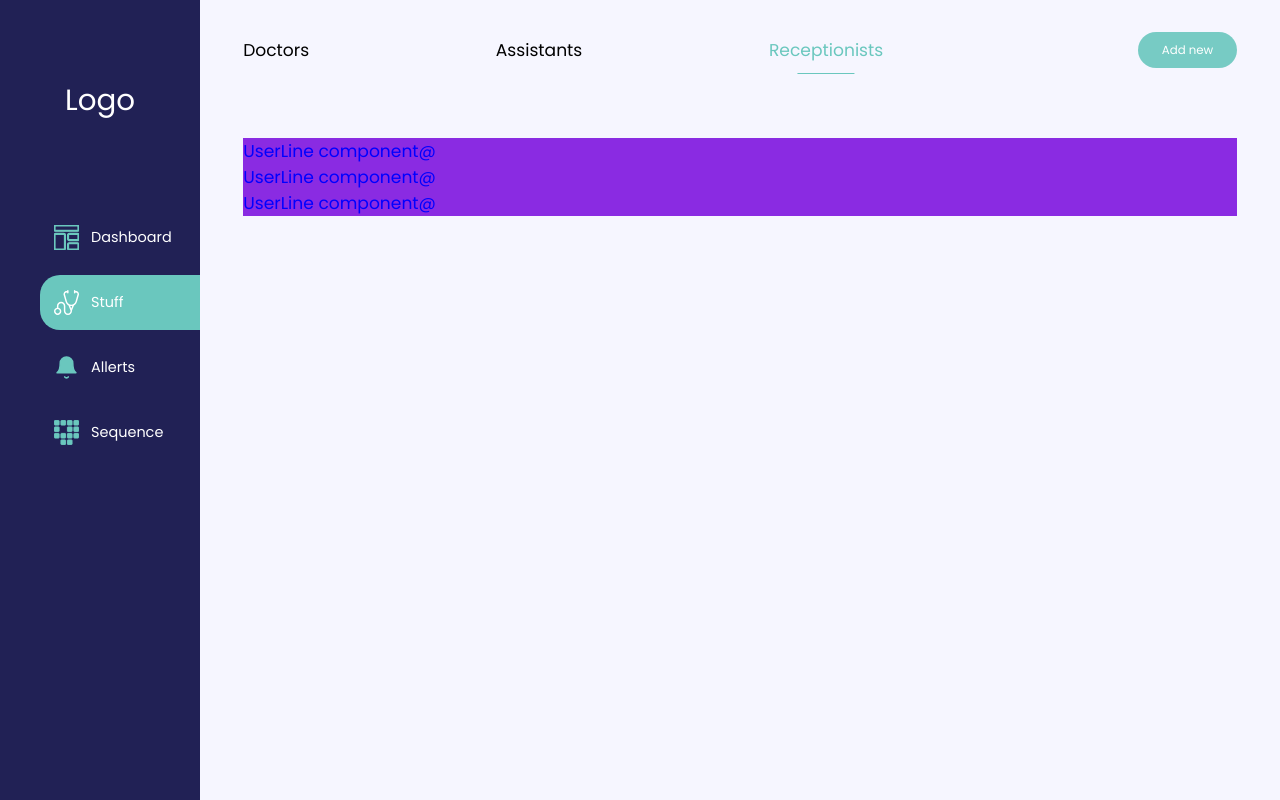
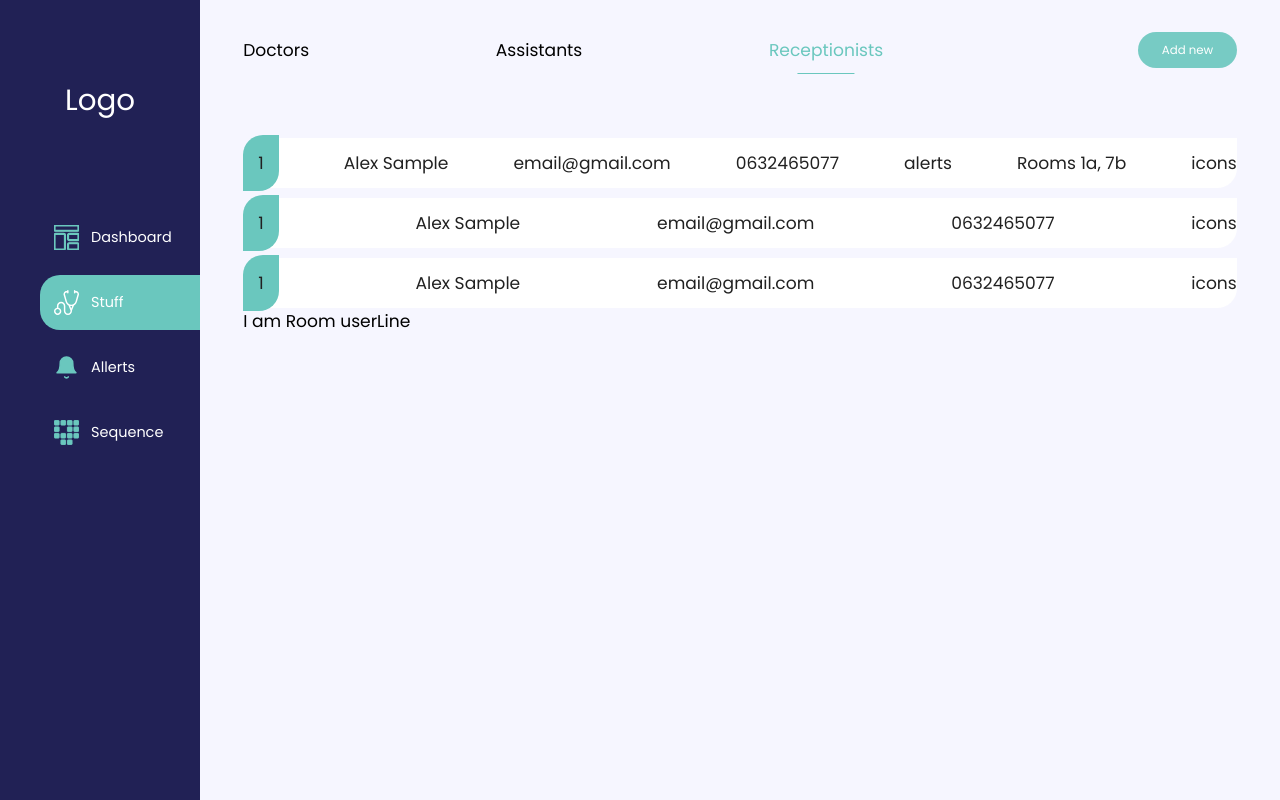
Before and after one commit to Slavik-Da/HOAPITAL-REACT-APP-WEB, a React app: page /stuff in a window 1280 px wide. Built offline with nearby package versions, Linux system fonts and the light colour scheme.

Commit message:
UserLine component almost ready,  partly typed(for DOCTORS, ASSISTANTS, RECEPTIONISTS)

```diff
--- a/src/assets/scss/main.scss
+++ b/src/assets/scss/main.scss
@@ -90,6 +90,7 @@ li{
 //components
 @import '../../components/NavBar/scss/NavBar.scss';
 @import '../../components/Button/scss/Button.scss';
+@import '../../components/UserLine/scss/UserLine.scss';
 
 //end components
 
--- a/src/components/UserLine/UserLine.tsx
+++ b/src/components/UserLine/UserLine.tsx
@@ -1,9 +1,54 @@
 import React from "react"
+import { EnumUserLineTypes, InterfaceUserLine } from "../../models/UserLine/userLine"
 
-export const UserLine = () => {
-    return (
-        <div>
-            UserLine component@
-        </div>
-    )
+export const UserLine : React.FC<InterfaceUserLine>  = ({
+    name,email,phoneNumber,alerts,
+    alertColor,title,type = EnumUserLineTypes.ASSISTANTS
+}) => {
+    const renderUserLine = () => {
+        switch(type) {
+            case EnumUserLineTypes.DOCTORS: {
+                return (
+                    <div className='user-line'>
+                        <div className='number'>1</div>
+                        <div>Alex Sample</div>
+                        <div>email@gmail.com</div>
+                        <div>0632465077</div>
+                        <div>alerts</div>
+                        <div>Rooms 1a, 7b</div>
+                        <div>icons</div>
+                    </div>
+                )
+            }
+            case EnumUserLineTypes.ASSISTANTS: {
+                return (
+                    <div className='user-line'>
+                        <div className='number'>1</div>
+                        <div>Alex Sample</div>
+                        <div>email@gmail.com</div>
+                        <div>0632465077</div>
+                        <div>icons</div>
+                    </div>
+                )
+            }
+            case EnumUserLineTypes.RECEPTIONISTS: {
+                return (
+                    <div className='user-line'>
+                        <div className='number'>1</div>
+                        <div>Alex Sample</div>
+                        <div>email@gmail.com</div>
+                        <div>0632465077</div>
+                        <div>icons</div>
+                    </div>
+                )
+            }
+            case EnumUserLineTypes.ROOM_STATUS_SETTINGS: {
+                return (
+                    <div>I am Room userLine</div>
+                )
+            }
+        }
+    };
+
+    return renderUserLine();
 }
--- a/src/components/UserLine/scss/UserLine.scss
+++ b/src/components/UserLine/scss/UserLine.scss
@@ -0,0 +1,19 @@
+.user-line{
+    display: flex;
+    color: #212121;
+    background-color: #FFFFFF;
+    margin-top: 1%;
+    border-top-left-radius: 20px;
+    border-bottom-right-radius: 20px;
+    height: 50px;
+    justify-content: space-between;
+    align-items: center;
+
+    .number{
+        background-color: $greenDarkenDecorated;
+        padding: 15px;
+        border-top-left-radius: 20px;
+        border-bottom-right-radius: 20px;
+    }
+
+}
--- a/src/components/UserLine/types.tsx
+++ /dev/null
@@ -1,3 +0,0 @@
-export enum EnumUserLineTypes {
-
-}
--- /dev/null
+++ b/src/models/UserLine/userLine.ts
@@ -0,0 +1,19 @@
+import { EnumRoomPriorityIndexs } from "../Room/roomModel";
+
+export interface InterfaceUserLine{
+    name?: string;
+    email?: string;
+    phoneNumber?: string;
+    alerts?: any[];
+    roomsNames?: EnumRoomPriorityIndexs[];
+    title?: string;
+    alertColor?: string,
+    type: EnumUserLineTypes
+}
+
+export enum EnumUserLineTypes{
+    DOCTORS = 'DOCTORS',
+    ASSISTANTS = 'ASSISTANTS',
+    RECEPTIONISTS = 'RECEPTIONISTS',
+    ROOM_STATUS_SETTINGS = 'ROOM_STATUS_SETTINGS'
+}
--- a/src/pages/Stuff/Stuff.tsx
+++ b/src/pages/Stuff/Stuff.tsx
@@ -6,7 +6,9 @@ export const Stuff = () => {
     return (
         <section className="page-stuff">
             <StuffHeader/>
-            <StuffItems/>
+            <StuffItems
+                arrayOfData={[]}
+            />
         </section>
     )
 }
--- a/src/pages/Stuff/components/StuffItems/StuffItem/StuffItem.tsx
+++ /dev/null
@@ -1,10 +0,0 @@
-import React from "react";
-import {UserLine} from '../../../../../components/UserLine/UserLine'
-
-export const StuffItem = () => {
-    return (
-        <div className='stuff-item'>
-            <UserLine/>
-        </div>
-    )
-}
--- a/src/pages/Stuff/components/StuffItems/StuffItems.tsx
+++ b/src/pages/Stuff/components/StuffItems/StuffItems.tsx
@@ -1,12 +1,26 @@
 import React from "react";
-import { StuffItem } from "./StuffItem/StuffItem";
+import { UserLine } from "../../../../components/UserLine/UserLine";
+import {EnumUserLineTypes} from "../../../../models/UserLine/userLine"
 
-export const StuffItems = () => {
+interface InterfaceStuffItems{
+    arrayOfData: any[]
+}
+
+export const StuffItems : React.FC<InterfaceStuffItems> = ({
+    arrayOfData
+}) => {
+
+    // arrayOfData.map(data => {
+
+    // })
+
+
     return (
         <div className='stuff-items'>
-            <StuffItem/>
-            <StuffItem/>
-            <StuffItem/>
+            <UserLine type={EnumUserLineTypes.DOCTORS}/>
+            <UserLine type={EnumUserLineTypes.ASSISTANTS}/>
+            <UserLine type={EnumUserLineTypes.RECEPTIONISTS}/>
+            <UserLine type={EnumUserLineTypes.ROOM_STATUS_SETTINGS}/>
         </div>
     )
 }
--- a/src/pages/Stuff/scss/Stuff.scss
+++ b/src/pages/Stuff/scss/Stuff.scss
@@ -42,9 +42,8 @@
 
     .stuff-items {
         margin-top: 7%;
-        color: blue;
         .stuff-item {
-            background-color: blueviolet;
+            margin-top: 10px;
         }
     }
 }
```
